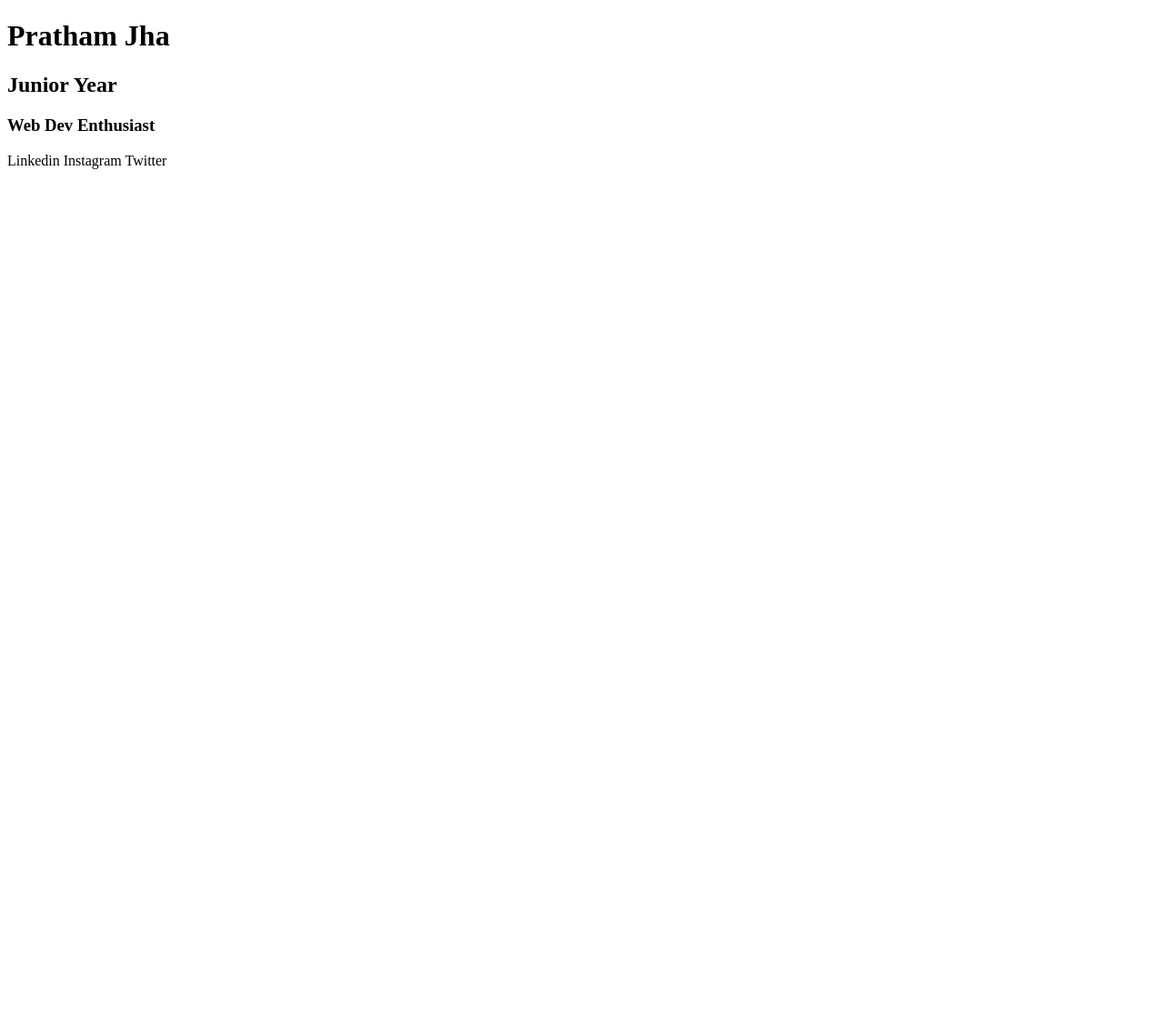
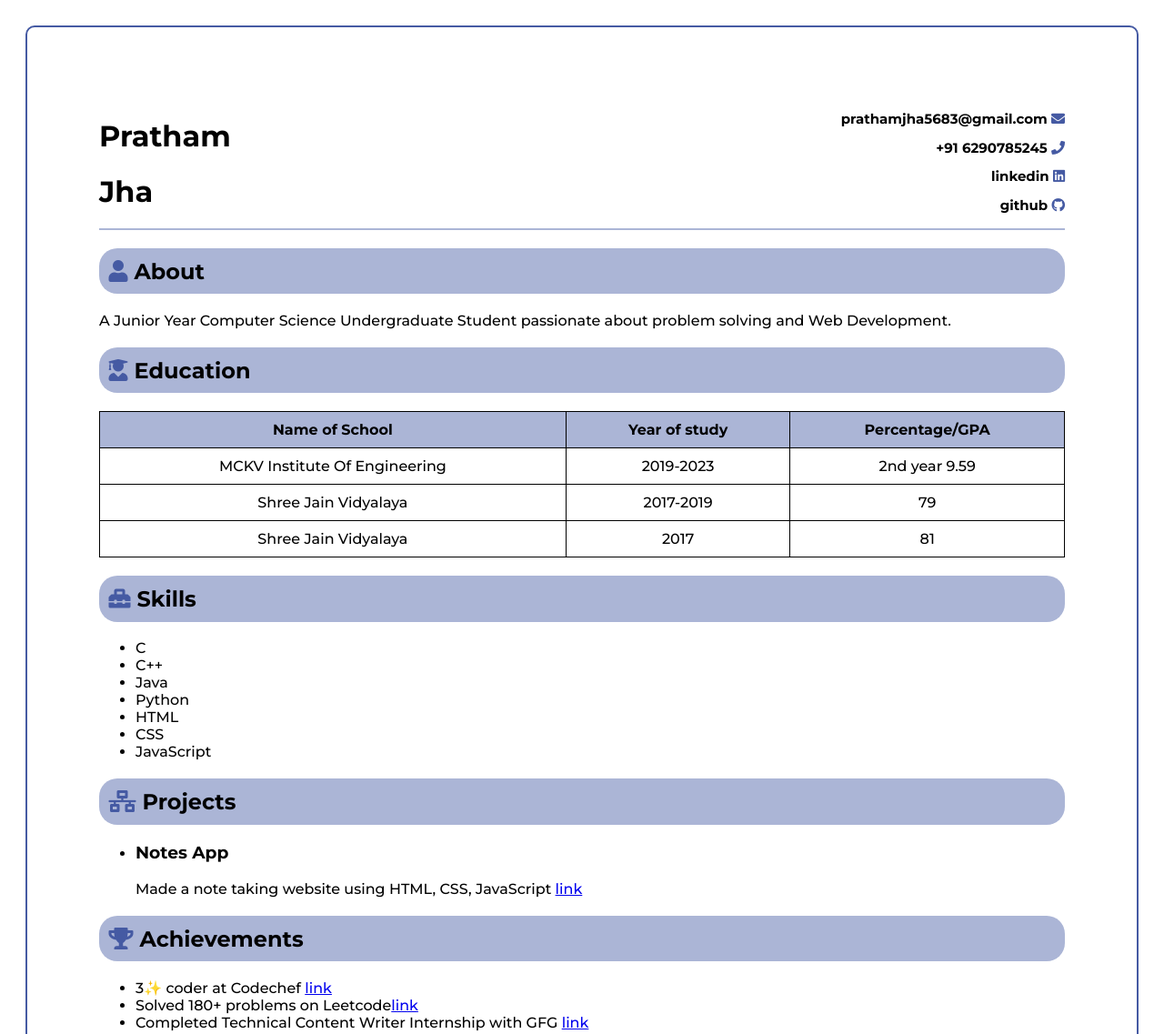
Before and after one commit to PrathamJha1/Resume, a plain HTML site: page index.html in a window 1280 px wide. Shown: the top 1137 px of the page at 91% size. Before the commit the page ends 800 px from the top, so only its background shows below. Drawn offline with Linux system fonts and the light colour scheme.

Commit message:
Structure done

```diff
--- a/index.css
+++ b/index.css
@@ -0,0 +1,81 @@
+html {
+    padding: 20px;
+}
+.body{
+    padding:5%;
+    width:90%;
+    height:80%;
+}
+body {
+    padding: 20px;
+    border: 2px solid rgb(69,90,163);
+    border-radius: 10px;
+    font-family: 'Montserrat', sans-serif;
+}
+
+#header {
+    display: flex;
+    justify-content: space-between;
+    border-bottom: 2px solid rgb(171,181,214);
+}
+
+#name {
+    font-weight: 700;
+}
+
+.details h2 {
+    font-size: 15px;
+    text-align: right;
+}
+
+.fas, .fab {
+    color: rgb(69,90,163);
+}
+
+#about h2 {
+    padding: 1%;
+    background-color: rgb(171,181,214);
+    border-radius: 20px;
+}
+
+#education h2 {
+    padding: 1%;
+    background-color: rgb(171,181,214);
+    border-radius: 20px;
+}
+
+table {
+    width: 100%;
+    border-collapse: collapse;
+}
+
+th {
+    background-color: rgb(171,181,214);
+}
+
+th, td {
+    padding: 10px;
+}
+
+table, th, td {
+    text-align: center;
+    border: 1px solid black;
+}
+
+#skills h2 {
+    padding: 1%;
+    background-color: rgb(171,181,214);
+    border-radius: 20px;
+}
+
+#projects h2 {
+    padding: 1%;
+    background-color: rgb(171,181,214);
+    border-radius: 20px;
+}
+
+#accomplishments h2 {
+    padding: 1%;
+    background-color: rgb(171,181,214);
+    border-radius: 20px;
+}
--- a/index.html
+++ b/index.html
@@ -1,25 +1,106 @@
 <!DOCTYPE html>
 <html lang="en">
+
 <head>
     <meta charset="UTF-8">
     <meta http-equiv="X-UA-Compatible" content="IE=edge">
     <meta name="viewport" content="width=device-width, initial-scale=1.0">
-    <title>Document</title>
+    <title>Resume using HTML and CSS</title>
+    <link rel="stylesheet" href="https://cdnjs.cloudflare.com/ajax/libs/font-awesome/5.15.4/css/all.min.css"
+        integrity="sha512-1ycn6IcaQQ40/MKBW2W4Rhis/DbILU74C1vSrLJxCq57o941Ym01SwNsOMqvEBFlcgUa6xLiPY/NS5R+E6ztJQ=="
+        crossorigin="anonymous" referrerpolicy="no-referrer" />
+    <link rel="preconnect" href="https://fonts.googleapis.com">
+    <link rel="preconnect" href="https://fonts.gstatic.com" crossorigin>
+    <link href="https://fonts.googleapis.com/css2?family=Montserrat:wght@500;700&display=swap" rel="stylesheet">
+    <link rel="stylesheet" href="./index.css">
 </head>
+
 <body>
-    <div class="heading">
-        <div class="intro">
-            <h1>Pratham Jha</h1>
-            <h2>Junior Year</h2>
-            <h3>Web Dev Enthusiast</h3>
+    <div class="body">
+
+        <div id="header">
+            <div>
+                <h1 id="name">Pratham</h1>
+                <h1 id="name">Jha</h1>
+            </div>
+            <div class="details">
+                <h2>prathamjha5683@gmail.com <a href="mailto:prathamjha5683@gmail.com"><i
+                            class="fas fa-envelope"></i></a>
+                </h2>
+                <h2>+91 6290785245 <a href="tel:+918910250031"><i class="fas fa-phone"></i></a></h2>
+                <h2>linkedin <a href="https://www.linkedin.com/in/pratham-jha-0ba874192/" target="_blank"><i
+                            class="fab fa-linkedin"></i></a></h2>
+                <h2>github <a href="https://github.com/PrathamJha1" target="_blank"><i class="fab fa-github"></i></a>
+                </h2>
+            </div>
         </div>
-        <div class="links">
-            <a>Linkedin</a>
-            <a>Instagram</a>
-            <a>Twitter</a>
-            <a></a>
+        <div id="about">
+            <h2><i class="fas fa-user"></i> About</h2>
+            <p>A Junior Year Computer Science Undergraduate Student passionate about problem solving and Web
+                Development.
+            </p>
+        </div>
+        <div id="education">
+            <h2><i class="fas fa-user-graduate"></i> Education</h2>
+            <table>
+                <thead>
+                    <tr>
+                        <th>Name of School</th>
+                        <th>Year of study</th>
+                        <th>Percentage/GPA</th>
+                    </tr>
+                </thead>
+                <tbody>
+                    <tr>
+                        <td>MCKV Institute Of Engineering</td>
+                        <td>2019-2023</td>
+                        <td>2nd year 9.59</td>
+                    </tr>
+                    <tr>
+                        <td>Shree Jain Vidyalaya</td>
+                        <td>2017-2019</td>
+                        <td>79</td>
+                    </tr>
+                    <tr>
+                        <td>Shree Jain Vidyalaya</td>
+                        <td>2017</td>
+                        <td>81</td>
+                    </tr>
+                </tbody>
+            </table>
+        </div>
+        <div id="skills">
+            <h2><i class="fas fa-toolbox"></i> Skills</h2>
+            <ul>
+                <li>C</li>
+                <li>C++</li>
+                <li>Java</li>
+                <li>Python</li>
+                <li>HTML</li>
+                <li>CSS</li>
+                <li>JavaScript</li>
+            </ul>
+        </div>
+        <div id="projects">
+            <h2><i class="fas fa-network-wired"></i> Projects</h2>
+            <ul>
+                <li>
+                    <h3>Notes App</h3>
+                    <p>Made a note taking website using HTML, CSS, JavaScript <a
+                            href="https://prathamjha1.github.io/Notepad/" target="_blank"> link </a></p>
+                </li>
+            </ul>
+        </div>
+        <div id="accomplishments">
+            <h2><i class="fas fa-trophy"></i> Achievements</h2>
+            <ul>
+                <li>3✨ coder at Codechef <a href="https://www.codechef.com/users/pratham_2001">link</a></li>
+                <li>Solved 180+ problems on Leetcode<a href="https://leetcode.com/prathamjha5683/">link</a></li>
+                <li>Completed Technical Content Writer Internship with GFG <a
+                        href="https://www.linkedin.com/feed/update/urn:li:activity:6856649699638804480/">link</a></li>
+            </ul>
         </div>
     </div>
+</body>
 
-</body>
 </html>
```
